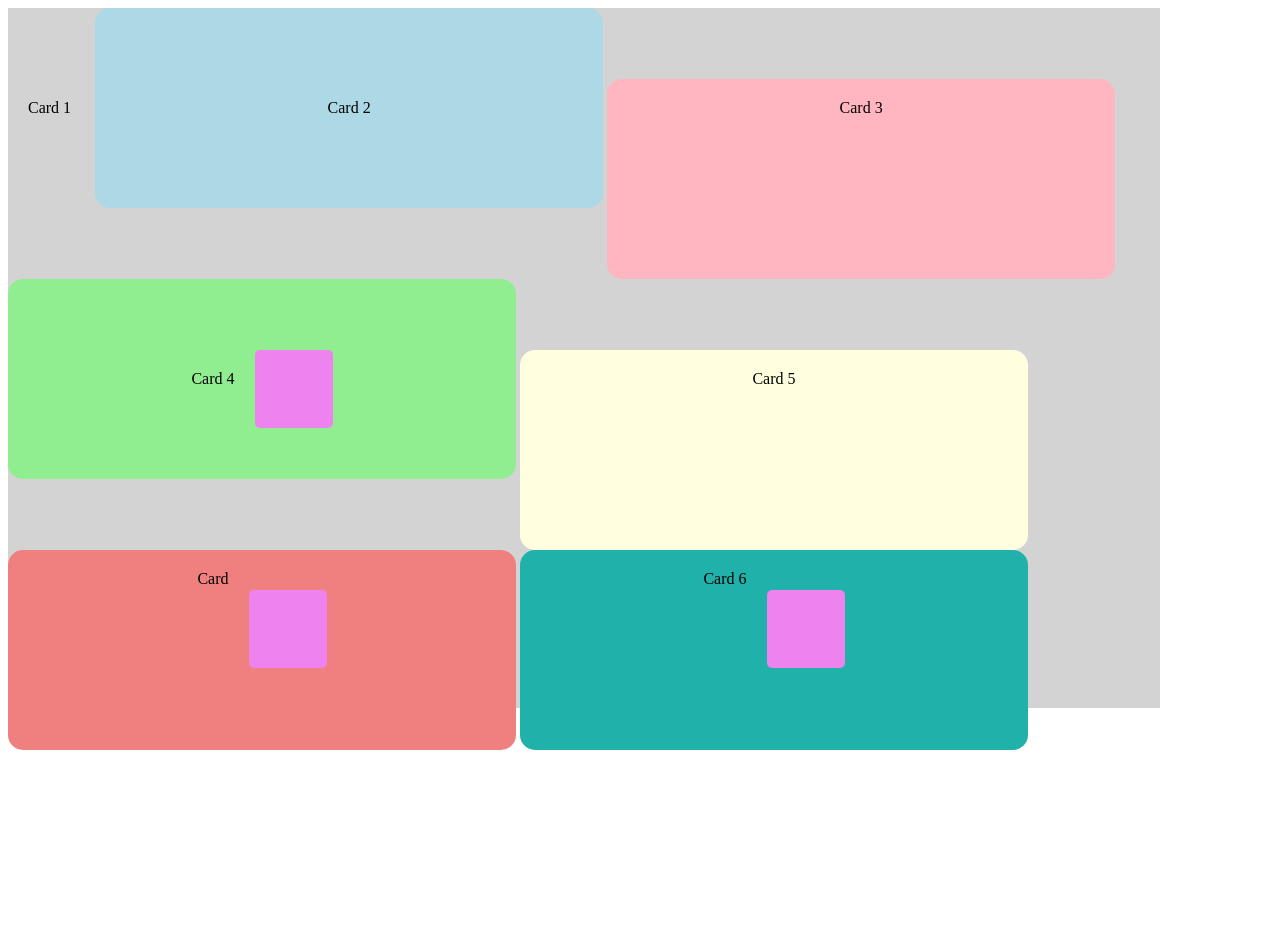
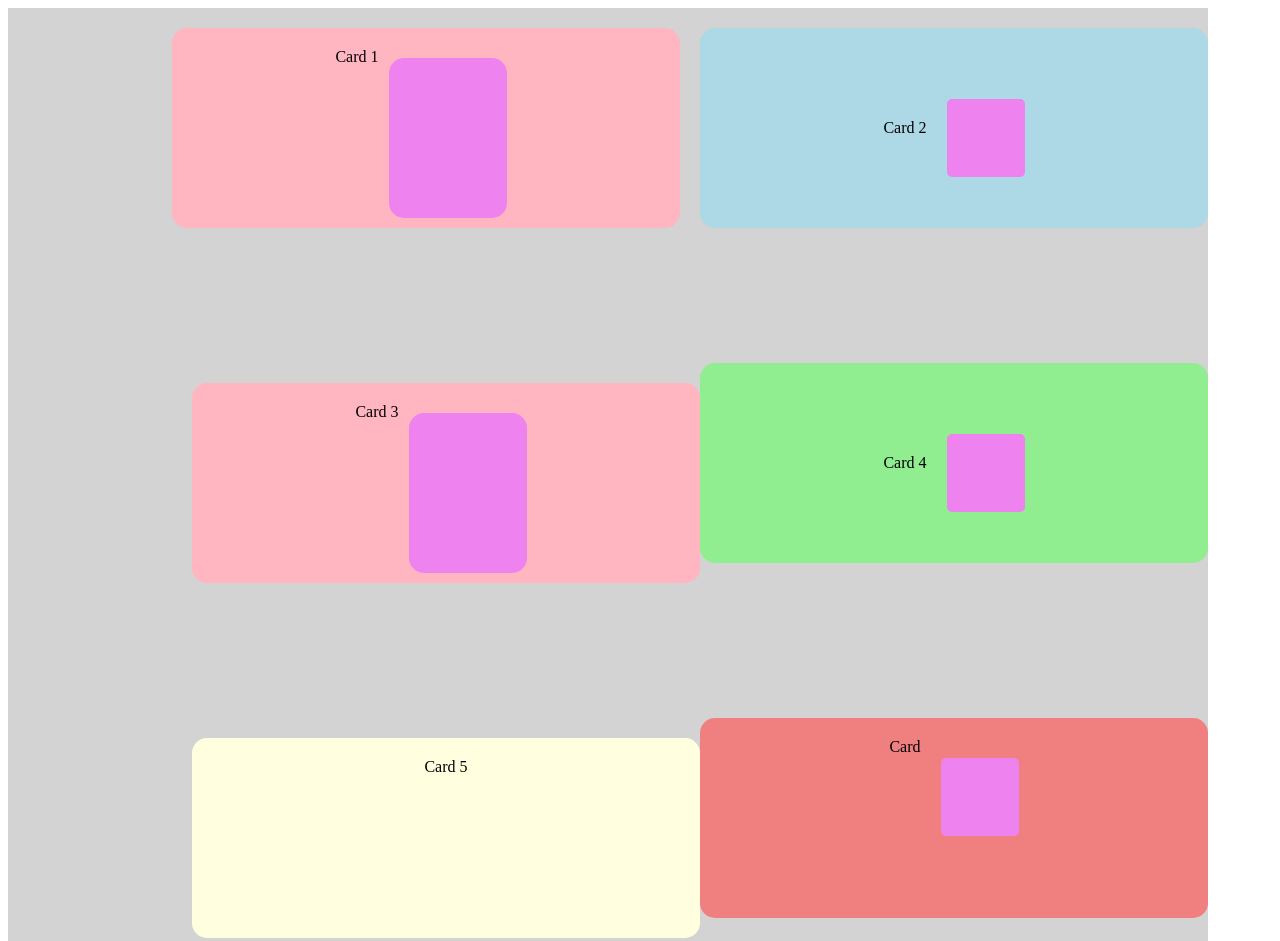
Before and after one commit to louise-ulrika/Flexbox-5, a plain HTML site: page index.html in a window 1280 px wide. Shown: the top 941 px of the page. Before the commit the page ends 800 px from the top, so only its background shows below. Drawn offline with Linux system fonts and the light colour scheme.

Commit message:
tog bort inline flex
tog bort inlineflex

```diff
--- a/index.css
+++ b/index.css
@@ -1,46 +1,63 @@
 
 .element-style {
     color: blue;
-    justify-content: center;
+    justify-content: space-between;
 }
 .body {
     font-family: Arial, sans-serif;
-    margin: 200px;
+    margin:200px;
     padding: 300px;
     background-color: orangered ;
-    box-sizing: border-box;
-    flex-direction: row;
+    box-sizing:border-box;
+    flex-direction:row;
 }
 
 
 
 
 .container {
-    display:inline flex
+    display:flex;
+    flex-wrap:wrap;
+    align-items:space-around;
+    justify-content:flex-end;
 
-    box-sizing: border-box;
+
     background-color: lightgrey;
-    width: 1152px;
-    height: 700px }
+   max-width:1200px;
+   min-height:1400px;
+   border:5px darkgreen;
+   width:100%;}
 
 .box {
 
-    border: 5px darkgreen;
+    border:5px darkgreen;
     border-radius:15px;
-    display:inline-flex;
+    display:flex;
 
      padding: 20px;
     height: 160px;
-    width: 468;
-     margin top:20px;
-     margin left:20px;
-     flex-wrap:nowrap;
-     justify-content: center;
-     align-items: stretch;
-
-    height:160;
+    width: 468px;
+     margin-top:20px;
+     margin-left:20px;
+     display:inline-flex;
+     justify-content:center;
+     align-items:stretch;
+    background-color: lightpink;
+    height:160px;
 
 }
+
+.box_box {
+    width:78px;
+    background-color: violet;
+    border-radius:15px;
+
+    margin: 10px;
+    display:flex;
+    height:120px;
+    border:5px darkgreen;
+    padding: 20px;
+    justify-content: space-between; }
 
 .box2
 {
@@ -50,12 +67,12 @@
 
     padding:20px;
     border-radius:15px;
-    display:inline-flex;
-    margin top:20px;
-     margin left:20px;
+    display:flex;
+    margin-top:20px;
+     margin-left:20px;
      flex-wrap:nowrap;
-     justify-content: center;
-     align-items: stretch;
+     justify-content:center;
+     align-items:stretch;
 
 
 
@@ -73,7 +90,7 @@
     border-radius:15px;
 
     margin: 10px;
-    display:inline-flex;
+    display:flex;
     height:120px;
     border:5px darkgreen;
     padding: 20px;
@@ -91,15 +108,15 @@
         border-radius:15px;
         border: 5px;
         padding: 20px;
+        display:flex;
+        margin-top:20px;
+        margin-left:20px;
 
-        margin top:20px;
-        margin left:20px;
-         flex-wrap:nowrap;
         justify-content: center;
         align-items: center;
         background-color: lightblue;
 
-        display:inline-flex;}
+    }
 
         .box1_box {
             width:78px;
@@ -108,6 +125,7 @@
             border-radius:5px;
             margin-left:20px;
             margin-top:20px;
+            display:flex;
             justify-content: space-between;
         }
 
@@ -122,12 +140,12 @@
 
            margin top:20px;
             margin left:20px;
-            flex-wrap:nowrap;
+            display:flex;
             justify-content: center;
             align-items: center;
             background-color: lightgreen;
 
-            display:inline-flex;}
+            }
 
             .box3_box {
                 width:78px;
@@ -136,7 +154,8 @@
                 border-radius:5px;
                 margin-left:20px;
                 margin-top:20px;
-                justify-content: space-between;
+                display:flex
+
             }
 
             .box4
@@ -148,15 +167,15 @@
                 border: 5px;
                 padding: 20px;
 
-                margin top:20px;
-                 margin left:20px;
-                 flex-wrap:nowrap;
-                justify-content: center;
-                align-items: stretch;
+                margin-top:20px;
+                 margin-left:20px;
+                 display:flex;
+                justify-content:center;
+                align-items:stretch;
 
                 background-color: lightyellow;
 
-                display:inline-flex;}
+                }
 
                 .box_4box {
                     width:78px;
@@ -165,7 +184,8 @@
                     border-radius:5px;
                     margin-left:20px;
                     margin-top:20px;
-                    justify-content: space-between;
+                    display:flex
+
                 }
 
                 .box5
@@ -181,13 +201,13 @@
 
                     margin top:20px;
                     margin left:20px;
-                    flex-wrap:nowrap;
+                    display: flex;
                     justify-content: center;
                     align-items: stretch;
                      border-radius:15px;
                     background-color: lightcoral;
 
-                    display:inline-flex;}
+                    }
 
                     .box5_box {
             width:78px;
@@ -196,6 +216,7 @@
             border-radius:5px;
             margin-left:20px;
             margin-top:20px;
+            display: flex;
             justify-content: space-between;}
 
 
@@ -210,13 +231,13 @@
 
                         margin top:20px;
                         margin left:20px;
-                        flex-wrap:nowrap;
+                        display:flex;
                         justify-content: center;
                         align-items: stretch;
 
-                        background-color: lightseagreen;
+                        background-color: lightseagreen;}
 
-                        display:inline-flex;}
+
                         .box6_box {
                             width:78px;
                             height:78px;
@@ -224,4 +245,5 @@
                             border-radius:5px;
                             margin-left:20px;
                             margin-top:20px;
+                            display: flex;
                             justify-content: space-between;}
--- a/index.html
+++ b/index.html
@@ -24,11 +24,11 @@
 
 
      <div class="box1">Card 2
-    <div class="box-1_box"> </div>
+    <div class="box1_box"> </div>
     </div>
 
     <div class="box2"> Card 3
-    <div class="box2_box>"> </div>
+    <div class="box2_box"> </div>
     </div>
 
     <div class="box3">Card 4
```
